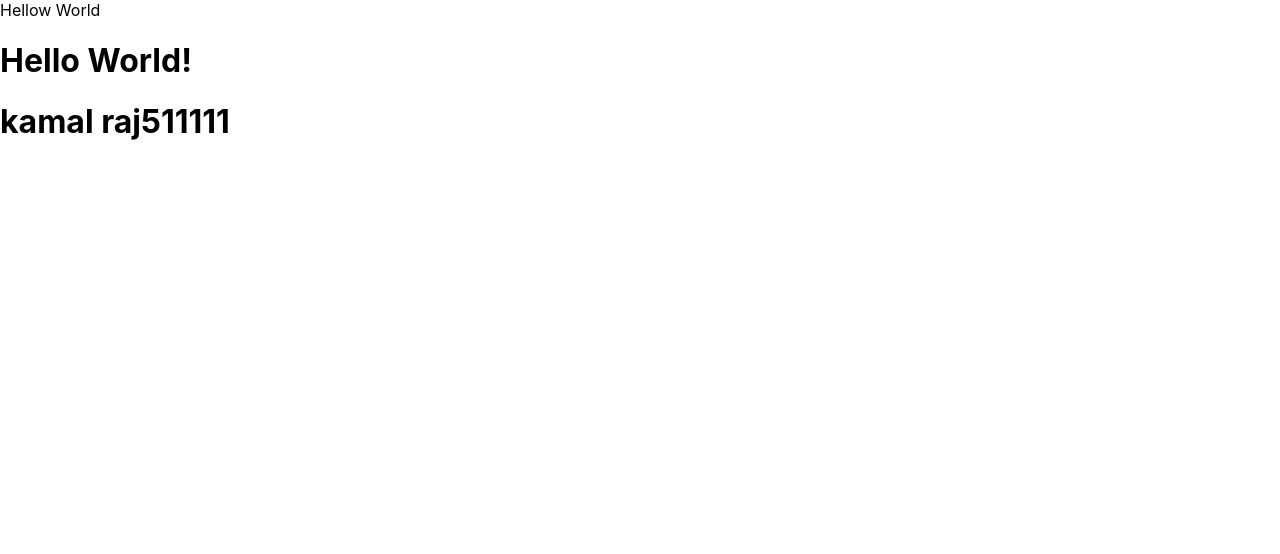
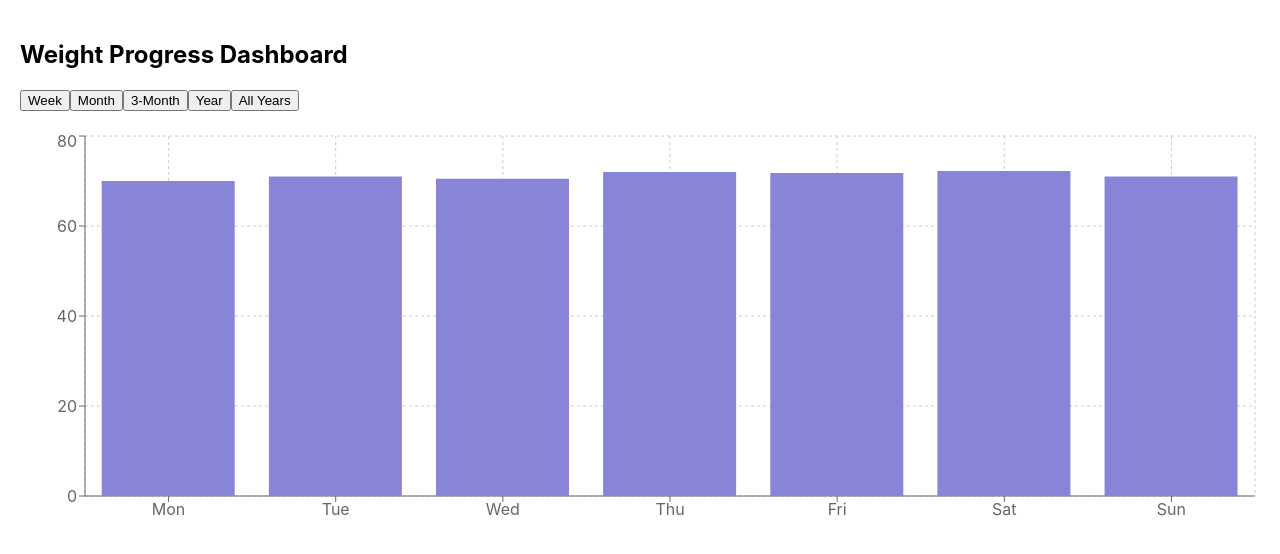
Before and after one commit to rkamalraj/Tracking-App, a React (Create React App) app: page / in a window 1280 px wide. Shown: the top 554 px of the page. Built offline with nearby package versions, Linux system fonts and the light colour scheme.

Commit message:
day1 completed

```diff
--- a/package.json
+++ b/package.json
@@ -10,6 +10,7 @@
     "react": "^19.1.1",
     "react-dom": "^19.1.1",
     "react-scripts": "5.0.1",
+    "recharts": "^3.2.1",
     "web-vitals": "^2.1.4"
   },
   "scripts": {
--- a/src/App.js
+++ b/src/App.js
@@ -1,42 +1,12 @@
+import React from "react";
+import WeightDashboard from "./components/WeightDashboard";
+
 function App() {
   return (
     <div className="App">
-
-      Hellow World
-
-      <h1>Hello World!</h1>
-    <h1>kamal raj511111</h1>
-
+      <WeightDashboard />
     </div>
   );
 }
 
 export default App;
-
-// import logo from './logo.svg';
-// import './App.css';
-
-// function App() {
-//   return (
-
-// <div className="App">
-//     <h1>aimdjfdfjfi </h1>
-//       <header className="App-header">
-//         <img src={logo} className="App-logo" alt="logo" />
-//         <p>
-//           Edit <code>src/App.js</code> and save to reload.
-//         </p>
-//         <a
-//           className="App-link"
-//           href="https://reactjs.org"
-//           target="_blank"
-//           rel="noopener noreferrer"
-//         >
-//           Learn React
-//         </a>
-//       </header>
-//     </div>
-//   );
-// }
-
-// export default App;
--- /dev/null
+++ b/src/components/WeightDashboard.jsx
@@ -0,0 +1,95 @@
+import React, { useState } from "react";
+import {
+  BarChart,
+  Bar,
+  XAxis,
+  YAxis,
+  Tooltip,
+  CartesianGrid,
+  ResponsiveContainer,
+} from "recharts";
+
+const WeightDashboard = () => {
+  const [filter, setFilter] = useState("week");
+
+  // Sample data (replace with your real data later)
+  const dataSets = {
+    week: [
+      { label: "Mon", weight: 70 },
+      { label: "Tue", weight: 71 },
+      { label: "Wed", weight: 70.5 },
+      { label: "Thu", weight: 72 },
+      { label: "Fri", weight: 71.8 },
+      { label: "Sat", weight: 72.2 },
+      { label: "Sun", weight: 71 },
+    ],
+    month: [
+      { label: "Week 1", weight: 70 },
+      { label: "Week 2", weight: 71 },
+      { label: "Week 3", weight: 72 },
+      { label: "Week 4", weight: 73 },
+    ],
+    "3month": [
+      { label: "Jan", weight: 70 },
+      { label: "Feb", weight: 72 },
+      { label: "Mar", weight: 74 },
+    ],
+    year: [
+      { label: "Jan", weight: 70 },
+      { label: "Feb", weight: 71 },
+      { label: "Mar", weight: 72 },
+      { label: "Apr", weight: 73 },
+      { label: "May", weight: 72.5 },
+      { label: "Jun", weight: 74 },
+      { label: "Jul", weight: 75 },
+      { label: "Aug", weight: 74.5 },
+      { label: "Sep", weight: 76 },
+      { label: "Oct", weight: 75.5 },
+      { label: "Nov", weight: 76.2 },
+      { label: "Dec", weight: 77 },
+    ],
+    allYears: [
+      { label: "2012", weight: 65 },
+      { label: "2013", weight: 67 },
+      { label: "2014", weight: 69 },
+      { label: "2015", weight: 72 },
+      { label: "2016", weight: 74 },
+      { label: "2017", weight: 76 },
+      { label: "2018", weight: 77 },
+      { label: "2019", weight: 78 },
+      { label: "2020", weight: 79 },
+      { label: "2021", weight: 80 },
+      { label: "2022", weight: 81 },
+      { label: "2023", weight: 83 },
+      { label: "2024", weight: 84 },
+    ],
+  };
+
+  return (
+    <div style={{ padding: "20px" }}>
+      <h2>Weight Progress Dashboard</h2>
+
+      {/* Filter Buttons */}
+      <div style={{ marginBottom: "20px" }}>
+        <button onClick={() => setFilter("week")}>Week</button>
+        <button onClick={() => setFilter("month")}>Month</button>
+        <button onClick={() => setFilter("3month")}>3-Month</button>
+        <button onClick={() => setFilter("year")}>Year</button>
+        <button onClick={() => setFilter("allYears")}>All Years</button>
+      </div>
+
+      {/* Chart */}
+      <ResponsiveContainer width="100%" height={400}>
+        <BarChart data={dataSets[filter]}>
+          <CartesianGrid strokeDasharray="3 3" />
+          <XAxis dataKey="label" />
+          <YAxis />
+          <Tooltip />
+          <Bar dataKey="weight" fill="#8884d8" />
+        </BarChart>
+      </ResponsiveContainer>
+    </div>
+  );
+};
+
+export default WeightDashboard;
```
Also changed, not shown: Daily Progress Report.txt, 1 other file (tests, documents, lock files or other folders).
